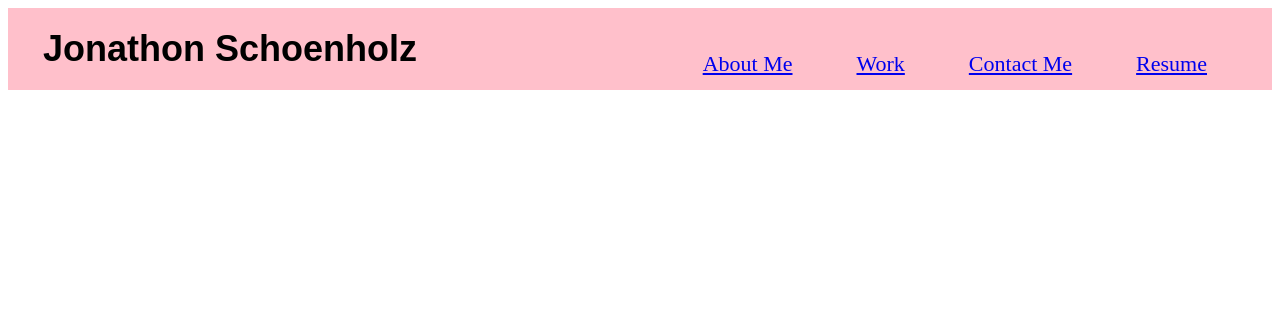
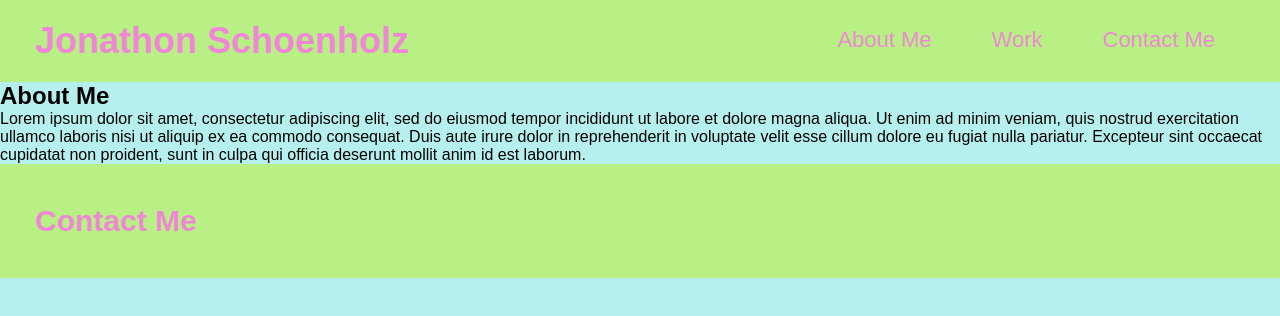
Before and after one commit to Synui/me-myself-and-index, a plain HTML site: page index.html in a window 1280 px wide. Drawn offline with Linux system fonts and the light colour scheme.

Commit message:
README test

```diff
--- a/assets/css/style.css
+++ b/assets/css/style.css
@@ -1,28 +1,44 @@
 * {
+    margin: 0;
+    padding: 0;
+    box-sizing: border-box;
+}
 
+body {
+    background-color: #b6f0ee;
+    font-family: Arial, Helvetica, sans-serif;
 }
 
 header {
     padding: 20px 35px;
-    background-color: pink;
+    background-color: #b8f086;
+    display: flex;
+    justify-content: space-between;
+    flex-wrap: wrap;
 }
 
 header h1 {
-    display: inline;
-    font-family: Arial, Helvetica, sans-serif;
     font-size: 36px;
     font-weight: bold;
-    color: black;
+    color: #f086d5;
     margin: 0;
 }
 
+header a {
+    text-decoration: none;
+    color: #f086d5;
+}
+
 header nav {
-    float: right;
     margin: 7px 0;
 }
 
-header nav ul li {
-    display: inline;
+header nav ul {
+    display: flex;
+    flex-wrap: wrap;
+    justify-content: space-between;
+    align-items: center;
+    list-style: none;
 }
 
 header nav ul li a {
@@ -30,3 +46,28 @@ header nav ul li a {
     font-weight: lighter;
     font-size: 22px;
 }
+
+/* contact me */
+footer {
+    background: #b8f086;
+    width: 100%;
+    padding: 40px 35px;
+    display: flex;
+    justify-content: space-between;
+    flex-wrap: wrap;
+}
+
+footer h2 {
+    color: #f086d5;
+    font-size: 30px;
+    margin: 0;
+}
+
+footer div {
+    line-height: 1.5;
+    text-align: right;
+}
+
+footer a {
+    color: #f086d5;
+}
--- a/index.html
+++ b/index.html
@@ -18,15 +18,29 @@
             </li>
             <li>
                 <a href="#contact-me">Contact Me</a>
-            </li>
-            <li>
-                <a href="#resume">Resume</a>
-            </li>
         </ul>
     </nav>
 </header>
 
-<body>
+<section id="about-me" class="me-me-me">
+    <div>
+    <h2>
+        About Me
+    </h2>
+    </div>
 
-</body>
+    <div>
+        <p>
+            Lorem ipsum dolor sit amet, consectetur adipiscing elit, sed do eiusmod tempor incididunt ut labore et dolore magna aliqua.
+            Ut enim ad minim veniam, quis nostrud exercitation ullamco laboris nisi ut aliquip ex ea commodo consequat.
+            Duis aute irure dolor in reprehenderit in voluptate velit esse cillum dolore eu fugiat nulla pariatur. Excepteur sint occaecat cupidatat non proident, sunt in culpa qui officia deserunt mollit anim id est laborum.
+        </p>
+    </div>
+</section>
+
+<footer id="contact-me">
+    <h2>
+        Contact Me
+    </h2>
+</footer>
 </html>
```
Also changed, not shown: 1 other file.
